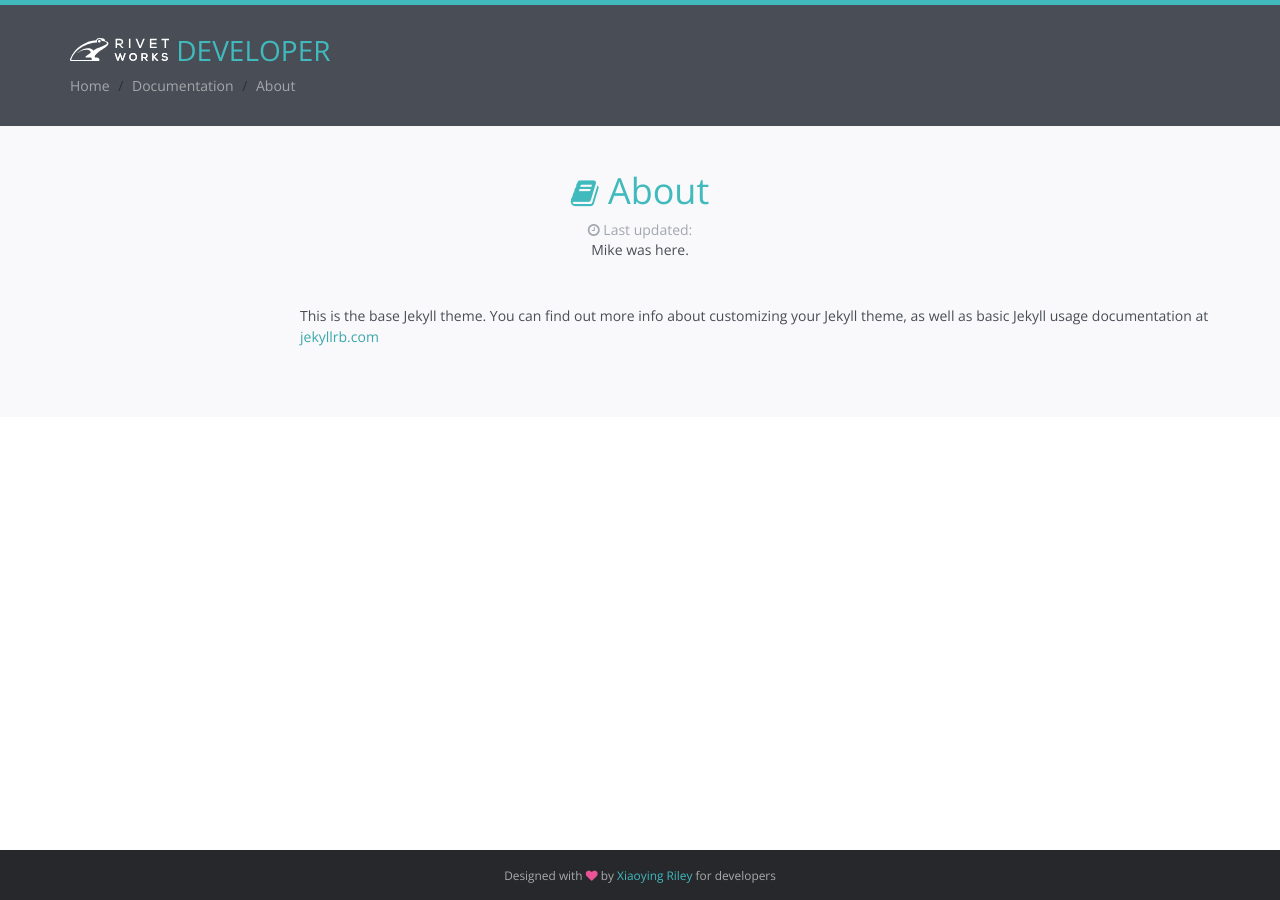
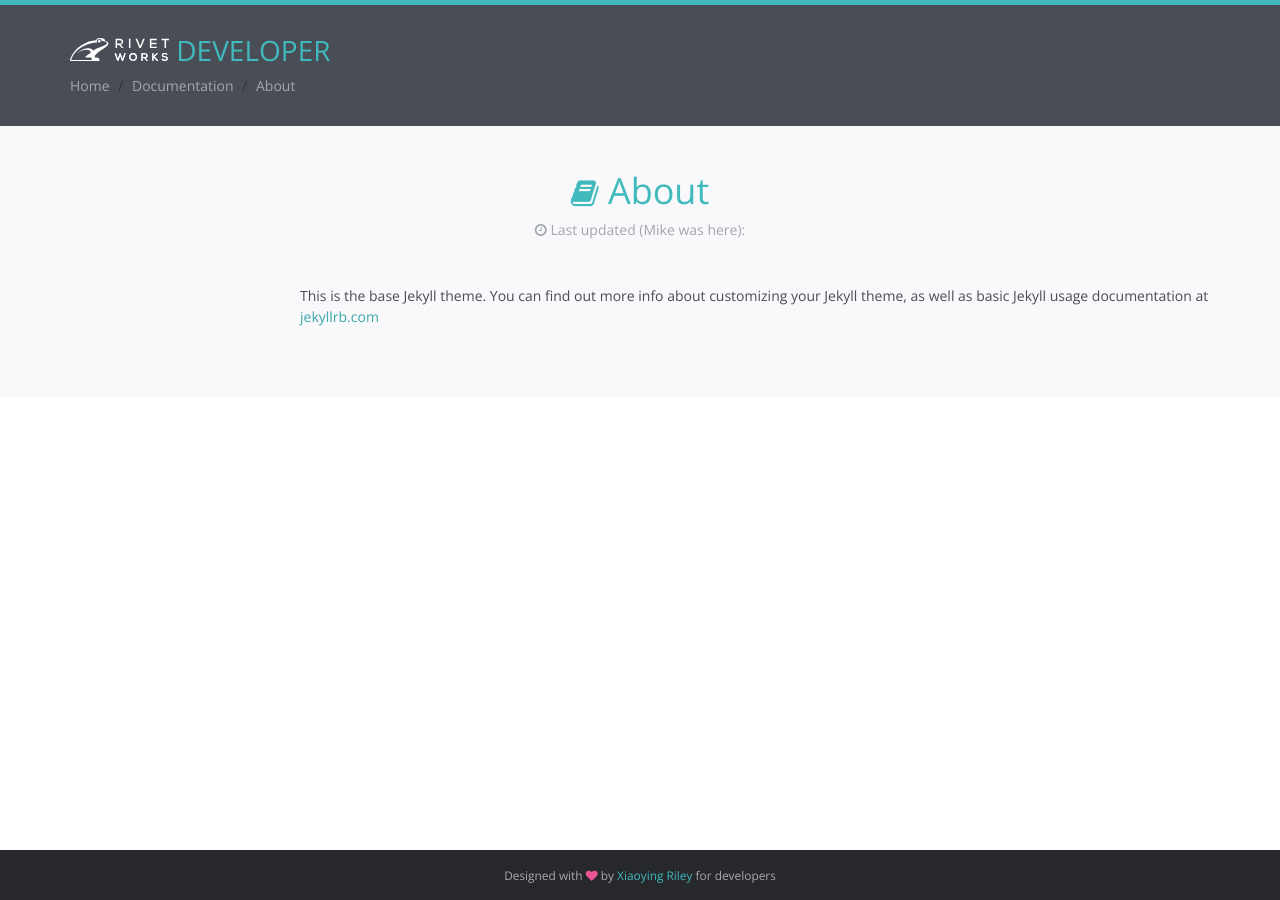
Before and after one commit to tmkorte/tmkorte.github.com, a Jekyll site: the page built from about.md, in a window 1280 px wide. Built offline with Jekyll 4.4.1, drawn with Linux system fonts in a browser that asks for light colours.

Commit message:
Keeping on
Signed-off-by: Mike Korte <korte@rivet.works>

```diff
--- a/_layouts/default.html
+++ b/_layouts/default.html
@@ -39,11 +39,10 @@
     <div class="container">
         <div id="doc-header" class="doc-header text-center">
             <h1 class="doc-title"><span aria-hidden="true" class="icon fa fa-book"></span> {{page.title}}</h1>
-            <div class="meta"><i class="fa fa-clock-o"></i> Last updated: {{page.date | date: '%B %d, %Y'}} </div>
+            <div class="meta"><i class="fa fa-clock-o"></i> Last updated (Mike was here): {{page.date | date: '%B %d, %Y'}} </div>
             {% if page.date %}
             <time datetime="{{ page.date | date_to_xmlschema }}">{{ page.date | date_to_string }}</time>
             {% endif %}
-            Mike was here.
         </div><!--//doc-header-->
         <div class="doc-body">
             <div class="doc-content">
```
